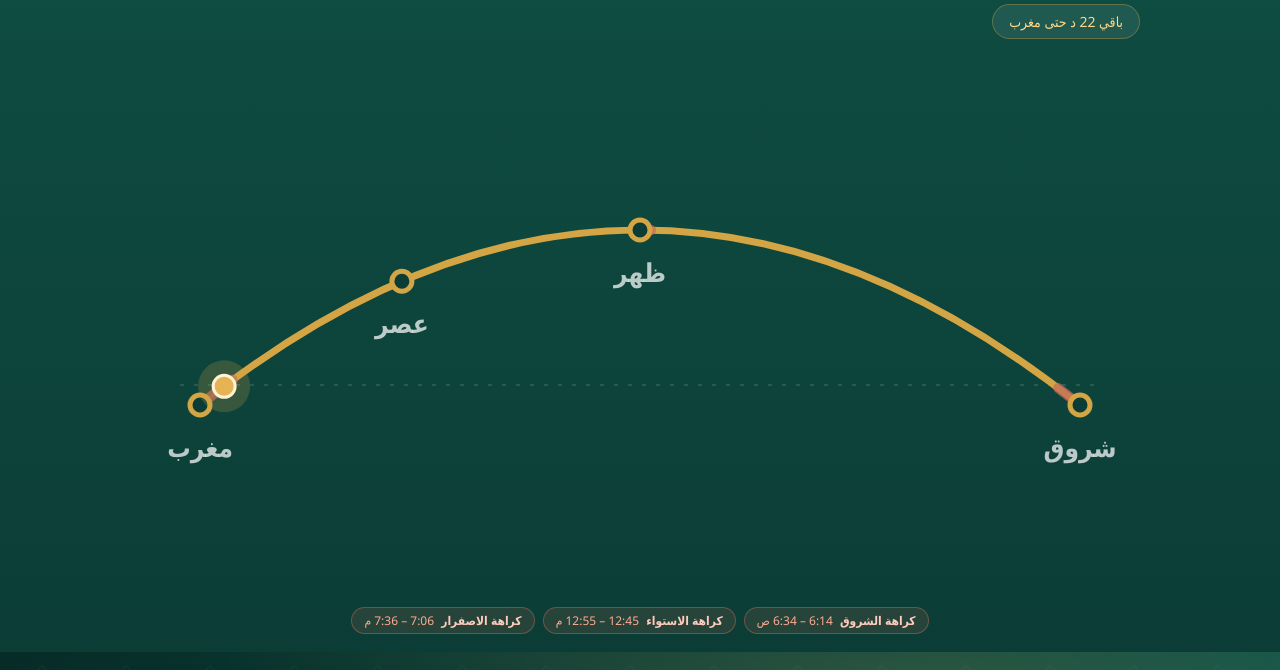
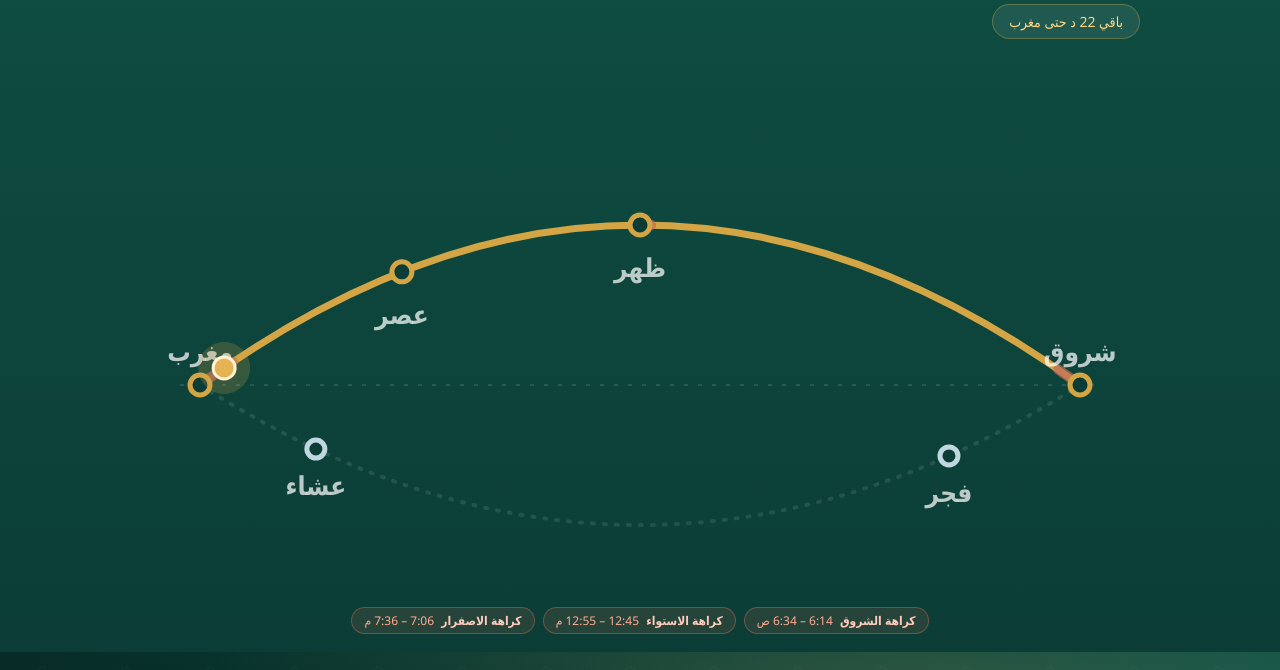
Before and after one commit to ahmedme82-cmd/Mmmm, a website: page index.html in a window 1280 px wide. Shown: the part 130-800 px from the top of the page. Drawn offline with Linux system fonts and the light colour scheme; a web font is replaced by a local one.

Commit message:
Update index.html

```diff
--- a/index.html
+++ b/index.html
@@ -249,7 +249,7 @@
 })();
 </script>
 <script>
-/* ===== قوس الشمس (v4.1) مع مناطق الكراهة على المسار ===== */
+/* ===== قوس الشمس (v4.3) دورة كاملة: قوس النهار + قوس الليل ===== */
 (function(){
   var NS='http://www.w3.org/2000/svg';
   function to24(t,p){var m=(t||'').match(/(\d{1,2}):(\d{2})/);if(!m)return'';var h=+m[1];if((p||'').indexOf('م')!==-1&&h<12)h+=12;if((p||'').indexOf('ص')!==-1&&h===12)h=0;return(h<10?'0':'')+h+':'+m[2];}
@@ -260,8 +260,8 @@
     function mk(h,mi,p){h=+h;if(p==='م'&&h<12)h+=12;if(p==='ص'&&h===12)h=0;return h*60+(+mi);}
     return {a:mk(m[1],m[2],m[5]),b:mk(m[3],m[4],m[5])};
   }
-  var P0={x:940,y:360},P1={x:60,y:360},C={x:500,y:10};
-  function pt(t){var u=1-t;return{x:u*u*P0.x+2*u*t*C.x+t*t*P1.x,y:u*u*P0.y+2*u*t*C.y+t*t*P1.y};}
+  var P0={x:940,y:340},P1={x:60,y:340},CD={x:500,y:20},CN={x:500,y:620};
+  function pt(t,A,C,B){var u=1-t;return{x:u*u*A.x+2*u*t*C.x+t*t*B.x,y:u*u*A.y+2*u*t*C.y+t*t*B.y};}
   function scrape(){
     var out=[];
     document.querySelectorAll('#cards .card').forEach(function(card){
@@ -283,9 +283,12 @@
     if(list.length<6){setTimeout(build,1000);return;}
     var M={};list.forEach(function(x){M[x.name]=toMin(x.time);});
     var rise=M['شروق'],set=M['مغرب'];
-    var d='M'+P0.x+' '+P0.y+' Q'+C.x+' '+C.y+' '+P1.x+' '+P1.y;
-    document.getElementById('sbArc').setAttribute('d',d);
-    var prog=document.getElementById('sbProg');prog.setAttribute('d',d);
+    var nightSpan=1440-(set-rise);
+    function tN(m){var e=(m>=set)?(m-set):(1440-set+m);return e/nightSpan;}
+    document.getElementById('sbArc').setAttribute('d','M'+P0.x+' '+P0.y+' Q'+CD.x+' '+CD.y+' '+P1.x+' '+P1.y);
+    document.getElementById('sbArcN').setAttribute('d','M'+P1.x+' '+P1.y+' Q'+CN.x+' '+CN.y+' '+P0.x+' '+P0.y);
+    var prog=document.getElementById('sbProg');prog.setAttribute('d','M'+P0.x+' '+P0.y+' Q'+CD.x+' '+CD.y+' '+P1.x+' '+P1.y);
+    var progN=document.getElementById('sbProgN');progN.setAttribute('d','M'+P1.x+' '+P1.y+' Q'+CN.x+' '+CN.y+' '+P0.x+' '+P0.y);
     var gK=document.getElementById('sbKseg'),g=document.getElementById('sbDots');
     var klist=scrapeK();
     klist.forEach(function(k){
@@ -294,18 +297,29 @@
       var t2=Math.max(0,Math.min(1,(r.b-rise)/(set-rise)));
       if(t2<=t1)return;
       var ds='',N=24;
-      for(var i=0;i<=N;i++){var t=t1+(t2-t1)*i/N,q=pt(t);ds+=(i?'L':'M')+q.x.toFixed(1)+' '+q.y.toFixed(1)+' ';}
+      for(var i=0;i<=N;i++){var t=t1+(t2-t1)*i/N,q=pt(t,P0,CD,P1);ds+=(i?'L':'M')+q.x.toFixed(1)+' '+q.y.toFixed(1)+' ';}
       var p=document.createElementNS(NS,'path');
       p.setAttribute('d',ds);p.setAttribute('class','sb-kseg');
       gK.appendChild(p);
     });
     ['شروق','ظهر','عصر','مغرب'].forEach(function(n){
-      var t=(M[n]-rise)/(set-rise),q=pt(t);
+      var t=(M[n]-rise)/(set-rise),q=pt(t,P0,CD,P1);
       var c=document.createElementNS(NS,'circle');
       c.setAttribute('cx',q.x);c.setAttribute('cy',q.y);c.setAttribute('r',10);
       c.setAttribute('class','sb-dot');g.appendChild(c);
       var tx=document.createElementNS(NS,'text');
-      tx.setAttribute('x',q.x);tx.setAttribute('y',q.y+52);
+      tx.setAttribute('x',q.x);tx.setAttribute('y',(n==='شروق'||n==='مغرب')?q.y-24:q.y+52);
+      tx.setAttribute('text-anchor','middle');tx.setAttribute('class','sb-lbl');
+      tx.textContent=n;g.appendChild(tx);
+    });
+    ['عشاء','فجر'].forEach(function(n){
+      var t=tN(M[n]),q=pt(t,P1,CN,P0);
+      var c=document.createElementNS(NS,'circle');
+      c.setAttribute('cx',q.x);c.setAttribute('cy',q.y);c.setAttribute('r',9);
+      c.setAttribute('fill','#0b3d36');c.setAttribute('stroke','#bfd8e0');c.setAttribute('stroke-width','5');
+      g.appendChild(c);
+      var tx=document.createElementNS(NS,'text');
+      tx.setAttribute('x',q.x);tx.setAttribute('y',q.y+46);
       tx.setAttribute('text-anchor','middle');tx.setAttribute('class','sb-lbl');
       tx.textContent=n;g.appendChild(tx);
     });
@@ -316,17 +330,29 @@
       dv.appendChild(b);dv.appendChild(document.createTextNode(' '+k.range));
       kwrap.appendChild(dv);
     });
-    var L=prog.getTotalLength();
+    var L=prog.getTotalLength(),Ln=progN.getTotalLength();
     prog.setAttribute('stroke-dasharray',L);
-    var sun=document.getElementById('sbSun');
+    progN.setAttribute('stroke-dasharray',Ln);
+    var sun=document.getElementById('sbSun'),moon=document.getElementById('sbMoon');
     var periodEl=document.getElementById('sbPeriod'),chipEl=document.getElementById('sbChip');
     function tick(){
       var now=new Date(),nm=now.getHours()*60+now.getMinutes();
-      var t=(nm-rise)/(set-rise),tc=Math.max(0,Math.min(1,t));
-      prog.setAttribute('stroke-dashoffset',L*(1-tc));
-      var q=pt(tc);
-      sun.setAttribute('transform','translate('+q.x+' '+q.y+')');
-      sun.setAttribute('opacity',(t<0||t>1)?0.35:1);
+      var isDay=(nm>=rise&&nm<set);
+      if(isDay){
+        var tc=(nm-rise)/(set-rise);
+        prog.setAttribute('stroke-dashoffset',L*(1-tc));
+        progN.setAttribute('stroke-dashoffset',Ln);
+        var q=pt(tc,P0,CD,P1);
+        sun.setAttribute('transform','translate('+q.x+' '+q.y+')');sun.setAttribute('opacity',1);
+        moon.setAttribute('opacity',0);
+      }else{
+        prog.setAttribute('stroke-dashoffset',0);
+        var tn=tN(nm);
+        progN.setAttribute('stroke-dashoffset',Ln*(1-tn));
+        var qn=pt(tn,P1,CN,P0);
+        moon.setAttribute('transform','translate('+qn.x+' '+qn.y+')');moon.setAttribute('opacity',1);
+        sun.setAttribute('opacity',0);
+      }
       periodEl.textContent = nm<M['فجر']?'الليل': nm<rise?'الفجر': nm<M['ظهر']?'الضحى': nm<M['عصر']?'الظهر': nm<set?'العصر': nm<M['عشاء']?'المغرب':'الليل';
       var order=['فجر','شروق','ظهر','عصر','مغرب','عشاء'],nextN=null;
       for(var i=0;i<order.length;i++){if(M[order[i]]>nm){nextN=order[i];break;}}
```
